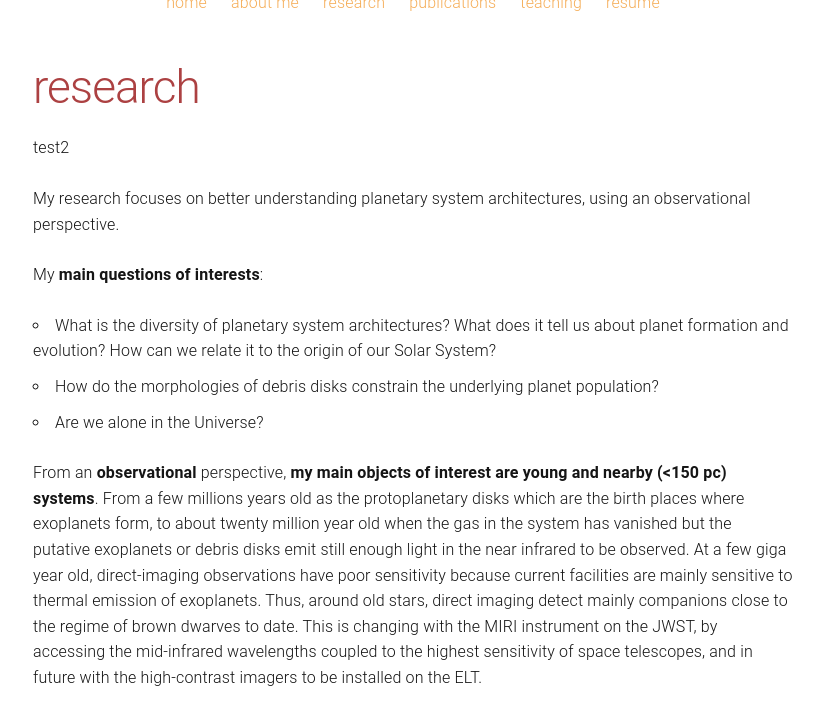
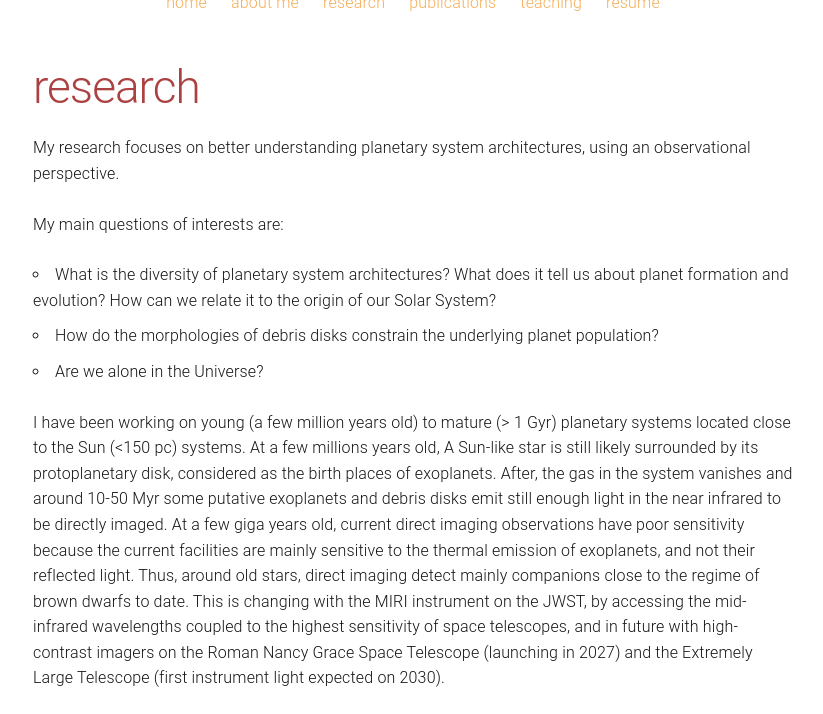
Before and after one commit to cdesgrange/cdesgrange.github.io, a Jekyll site: the page built from research.md, in a window 1280 px wide and 900 px high, cut to the strip 186-900 px from the top of the window. Shown: the whole strip, without its empty margins (227-1050 px from the left). Built offline with Jekyll 4.4.1, drawn with Linux system fonts in a browser that asks for light colours.

Commit message:
Update research.md

```diff
--- a/research.md
+++ b/research.md
@@ -3,17 +3,17 @@ layout: page
 title: research
 permalink: /research/
 ---
-test2
 
 My research focuses on better understanding planetary system architectures, using an observational perspective.
 
-My <b>main questions of interests</b>:
+My main questions of interests are:
+
 - What is the diversity of planetary system architectures? What does it tell us about planet formation and evolution? How can we relate it to the origin of our Solar System?
 - How do the morphologies of debris disks constrain the underlying planet population?
 - Are we alone in the Universe?
 
 
-From an <b>observational</b> perspective, <b>my main objects of interest are young and nearby (<150 pc) systems</b>. From a few millions years old as the protoplanetary disks which are the birth places where exoplanets form, to about twenty million year old when the gas in the system has vanished but the putative exoplanets or debris disks emit still enough light in the near infrared to be observed. At a few giga year old, direct-imaging observations have poor sensitivity because current facilities are mainly sensitive to thermal emission of exoplanets. Thus, around old stars, direct imaging detect mainly companions close to the regime of brown dwarves to date. This is changing with the MIRI instrument on the JWST, by accessing the mid-infrared wavelengths coupled to the highest sensitivity of space telescopes, and in future with the high-contrast imagers to be installed on the ELT.
+I have been working on young (a few million years old) to mature  (> 1 Gyr) planetary systems located close to the Sun (<150 pc) systems. At a few millions years old, A Sun-like star is still likely surrounded by its protoplanetary disk, considered  as the birth places of exoplanets. After, the gas in the system vanishes and around 10-50 Myr some putative exoplanets and debris disks emit still enough light in the near infrared to be directly imaged. At a few giga years old, current direct imaging observations have poor sensitivity because the current facilities are mainly sensitive to the thermal emission of exoplanets, and not their reflected light. Thus, around old stars, direct imaging detect mainly companions close to the regime of brown dwarfs to date. This is changing with the MIRI instrument on the JWST, by accessing the mid-infrared wavelengths coupled to the highest sensitivity of space telescopes, and in future with high-contrast imagers on the Roman Nancy Grace Space Telescope (launching in 2027) and the Extremely Large Telescope (first instrument light expected on 2030).
 <br>
 
 Since November 14, 2024, I have been a Fellow at the European Southern Observatory in Chile. I have observational duties on the Unit Telescope 3 of the Very Large Telescope (VLT) located in the Atacama desert. In particular, I am the Fellow instrument scientist of the extreme adaptive optics instrument SPHERE. I am part of the SPHERE, SPHERE+ and SHARK-NIR consortia.
```
